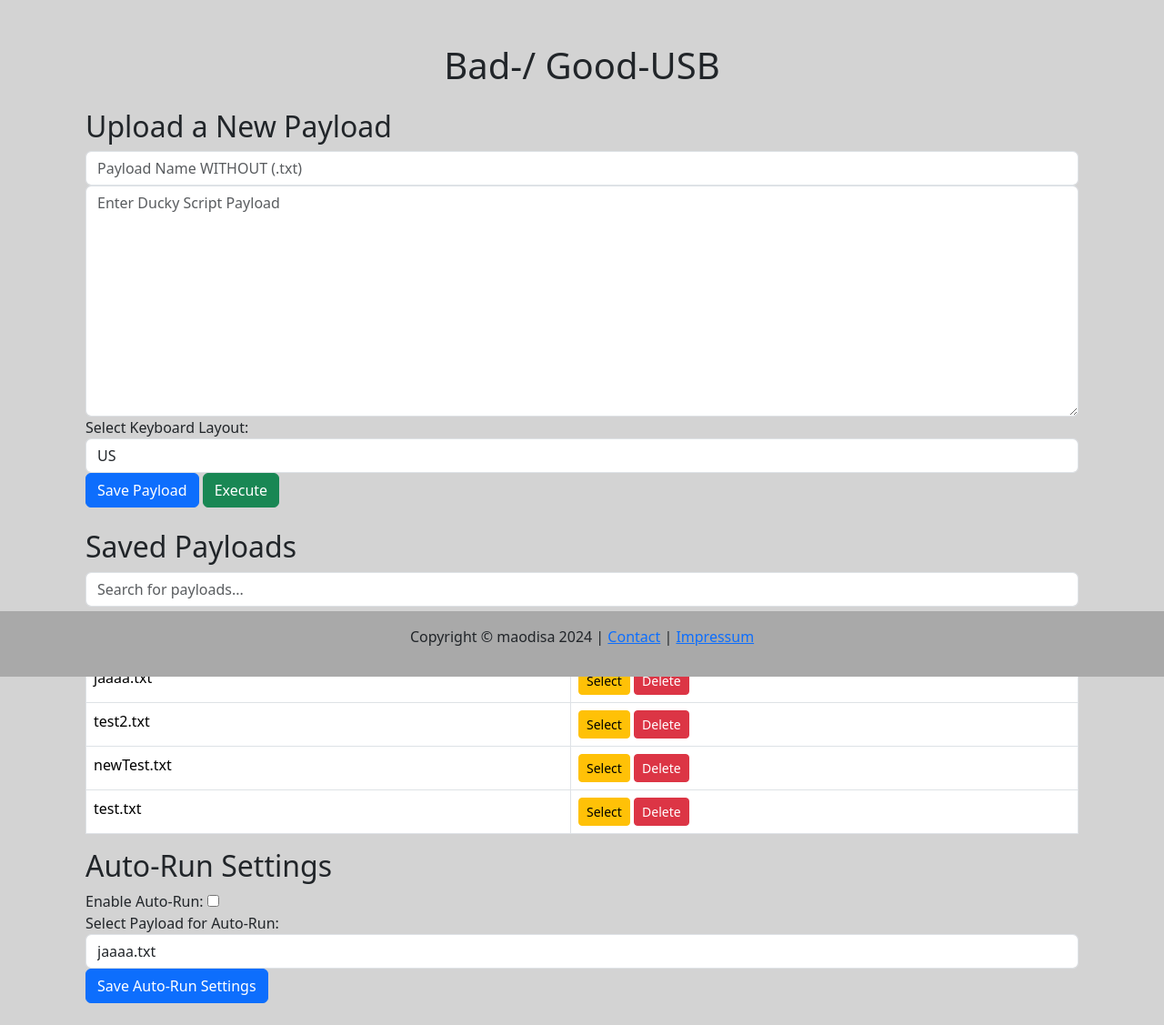
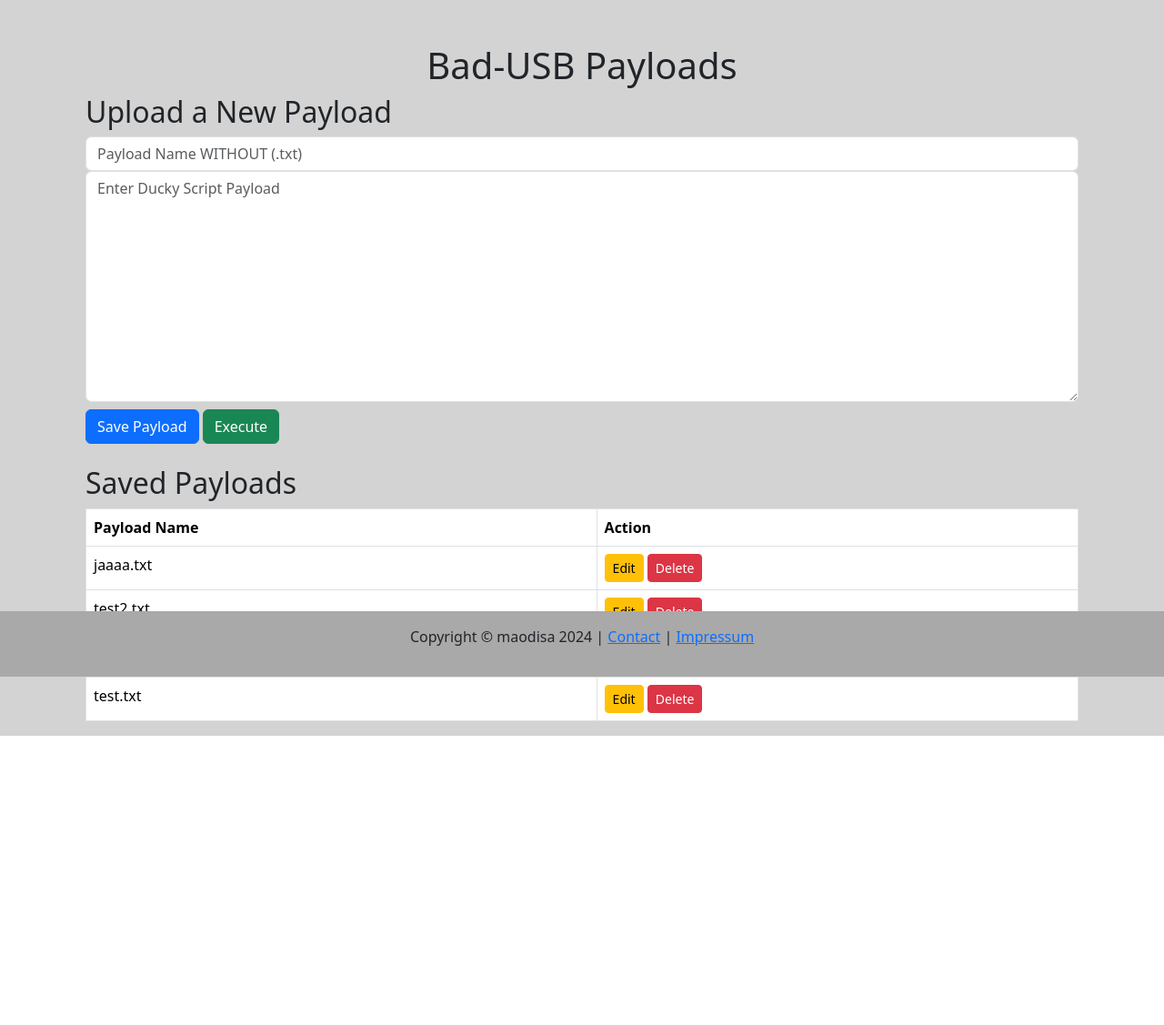
Before and after one commit to maodisa/pwnServer, a Flask app: page /badUSB/ in a window 1280 px wide. Shown: the part 56-1183 px from the top of the page at 91% size. After the commit the page ends 865 px from the top, so only its background shows below. Run offline with Flask 3, Linux system fonts and the light colour scheme.

Commit message:
edited ducky stuff

```diff
--- a/app/admin/blueprints/badUSB/routes.py
+++ b/app/admin/blueprints/badUSB/routes.py
@@ -1,3 +1,4 @@
+# routes.py
 import os
 from flask import render_template, Blueprint, request, redirect, url_for, flash
 from app.admin.python.ducky_script.ducky import execute_payload
@@ -6,14 +7,12 @@ badUSB = Blueprint('badUSB', __name__, template_folder='templates')
 
 # Speicherort für die Payloads
 payload_dir = "app/admin/static/payloads/duckyScript"
-config_file_path = "app/admin/static/config/auto_run_config.txt"
-
 
 # Funktion zur Ausführung der Duckyscript-Payload
-def run_duckyscript(file_path, layout):
+def run_duckyscript(file_path):
     try:
         # Die execute_payload Funktion aus ducky.py aufrufen
-        execute_payload(file_path, layout)
+        execute_payload(file_path, layout='US')  # Standard auf US setzen
         flash('Payload successfully executed!', 'success')
     except Exception as e:
         flash(f'Error executing payload: {str(e)}', 'danger')
@@ -24,14 +23,7 @@ def index():
     # Liste der gespeicherten Payloads laden
     payload_files = os.listdir(payload_dir)
     payloads = [f for f in payload_files if f.endswith('.txt')]
-
-    # Auto-Run-Konfiguration laden
-    auto_run_config = load_auto_run_config()
-
-    return render_template('badUSB/index.html',
-                           payloads=payloads,
-                           auto_run_enabled=auto_run_config['enabled'],
-                           auto_run_payload=auto_run_config['payload_name'])
+    return render_template('badUSB/index.html', payloads=payloads)
 
 
 # Route zum Hochladen und Speichern von Payloads
@@ -59,11 +51,10 @@ def edit_payload(filename):
         with open(file_path, "r") as file:
             edit_payload = file.read()
 
-        # Lade alle gespeicherten Payloads und schalte in den Bearbeitungsmodus
+        # Liste der gespeicherten Payloads laden
         payload_files = os.listdir(payload_dir)
         payloads = [f for f in payload_files if f.endswith('.txt')]
 
-        # Render mit aktiviertem Bearbeitungsmodus
         return render_template('badUSB/index.html',
                                payloads=payloads,
                                edit_mode=True,
@@ -77,7 +68,7 @@ def edit_payload(filename):
 # Route zum Speichern der bearbeiteten Payload
 @badUSB.route('/update/<filename>', methods=['POST'])
 def update_payload(filename):
-    payload = request.form['payload'].strip()  # Entfernt führende und nachfolgende Leerzeichen/Tabs
+    payload = request.form['payload'].strip()
     file_path = os.path.join(payload_dir, filename)
 
     try:
@@ -90,79 +81,18 @@ def update_payload(filename):
     return redirect(url_for('badUSB.index'))
 
 
-# Route zum Löschen eines Payloads
-@badUSB.route('/delete/<filename>', methods=['POST'])
-def delete_payload(filename):
-    file_path = os.path.join(payload_dir, filename)
+# Route zum Ausführen des ausgewählten Payloads
+@badUSB.route('/execute_selected', methods=['POST'])
+def execute_selected_payload():
+    payload_content = request.form['payload']
+    temp_payload_path = os.path.join(payload_dir, "temp_execution_payload.txt")
 
     try:
-        if os.path.exists(file_path):
-            os.remove(file_path)  # Löscht die Datei
-            flash(f'Payload "{filename}" deleted successfully.', 'success')
-        else:
-            flash(f'Payload "{filename}" does not exist.', 'danger')
-    except Exception as e:
-        flash(f'Error deleting payload: {str(e)}', 'danger')
-
-    return redirect(url_for('badUSB.index'))
-
-
-# Neue Route zum Ausführen des ausgewählten Payloads
-@badUSB.route('/execute_selected', methods=['POST'])
-def execute_selected_payload():
-    # Payload aus dem Formular und das ausgewählte Layout abfragen
-    payload_content = request.form['payload']
-    layout = request.form.get('keyboard_layout', 'US')  # Standardmäßig auf US setzen
-
-    try:
-        # Temporär gespeichertes Payload ausführen
-        temp_payload_path = os.path.join(payload_dir, "temp_execution_payload.txt")
         with open(temp_payload_path, "w") as temp_file:
             temp_file.write(payload_content)
 
-        # Ausführen des temporären Payloads
-        run_duckyscript(temp_payload_path, layout)
+        run_duckyscript(temp_payload_path)
     except Exception as e:
         flash(f'Error executing payload: {str(e)}', 'danger')
 
     return redirect(url_for('badUSB.index'))
-
-
-# Funktion zum Laden der Auto-Run-Konfiguration
-def load_auto_run_config():
-    config = {'enabled': False, 'payload_name': ''}
-    if os.path.exists(config_file_path):
-        with open(config_file_path, 'r') as file:
-            lines = file.readlines()
-            config['enabled'] = lines[0].split('=')[1].strip() == 'True'
-            config['payload_name'] = lines[1].split('=')[1].strip()
-    return config
-
-
-# Funktion zum Speichern der Auto-Run-Konfiguration
-def save_auto_run_config(enabled, payload_name):
-    with open(config_file_path, 'w') as file:
-        file.write(f"enabled={enabled}\n")
-        file.write(f"payload_name={payload_name}\n")
-
-
-# Route zum Aktualisieren der Auto-Run-Einstellungen
-@badUSB.route('/update_auto_run', methods=['POST'])
-def update_auto_run():
-    # Lesen der Formulardaten
-    auto_run_enabled = request.form.get('auto_run_enabled') == 'on'
-    auto_run_payload = request.form.get('auto_run_payload')
-
-    # Speichern der Konfiguration
-    save_auto_run_config(auto_run_enabled, auto_run_payload)
-
-    flash('Auto-Run settings updated!', 'success')
-    return redirect(url_for('badUSB.index'))
-
-
-# Funktion zum Ausführen des Auto-Run-Payloads beim Start
-def auto_run_if_enabled():
-    config = load_auto_run_config()
-    if config['enabled'] and config['payload_name']:
-        payload_path = os.path.join(payload_dir, config['payload_name'])
-        run_duckyscript(payload_path, layout='US')  # Hier kannst du das Standard-Layout anpassen
--- a/app/admin/blueprints/badUSB/templates/badUSB/index.html
+++ b/app/admin/blueprints/badUSB/templates/badUSB/index.html
@@ -1,24 +1,10 @@
+<!-- index.html -->
 {% extends "base.html" %}
 {% block title %}Bad-USB{% endblock %}
 
-{% block scripts %}
-    <script src="{{ url_for('static', filename='/js/own/search_payloads.js') }}"></script>
-    <script src="{{ url_for('static', filename='/js/own/confirm_delete.js') }}"></script>
-
-    <!-- Script to hide flash messages after 5 seconds -->
-    <script>
-        setTimeout(function () {
-            let flashMessages = document.getElementById('flash-messages');
-            if (flashMessages) {
-                flashMessages.style.display = 'none';
-            }
-        }, 5000);  // Hide after 5 seconds
-    </script>
-{% endblock %}
-
 {% block main %}
 <div class="container mt-5">
-        <h1 class="text-center">Bad-/ Good-USB</h1>
+    <h1 class="text-center">Bad-USB Payloads</h1>
 
     <!-- Flash messages -->
     <div id="flash-messages">
@@ -28,8 +14,7 @@
                     {% for category, message in messages %}
                         <div class="alert alert-{{ category }} alert-dismissible fade show" role="alert">
                             {{ message }}
-                                <button type="button" class="btn-close" data-bs-dismiss="alert"
-                                        aria-label="Close"></button>
+                            <button type="button" class="btn-close" data-bs-dismiss="alert" aria-label="Close"></button>
                         </div>
                     {% endfor %}
                 </div>
@@ -37,62 +22,35 @@
         {% endwith %}
     </div>
 
-        <h2 class="mt-4">{% if edit_mode %}Edit{% else %}Upload a New{% endif %} Payload</h2>
-
-        <!-- Eingabeform für Ducky Script Payload -->
-        <form action="
-
-                {% if edit_mode %}{{ url_for('badUSB.update_payload', filename=edit_payload_name) }}{% else %}{{ url_for('badUSB.upload_payload') }}{% endif %}"
-              method="post" id="payload-form" class="mb-4">
-            <div class="form-group">
-                <input type="text" name="name" class="form-control"
-                       value="{% if edit_mode %}{{ edit_payload_name }}{% else %}{% endif %}"
-                       placeholder="Payload Name WITHOUT (.txt)"
-                       required>
-            </div>
-            <div class="form-group">
-                <textarea name="payload" rows="10" class="form-control"
-                          placeholder="Enter Ducky Script Payload">{% if edit_mode %}
-                    {{ edit_payload }}{% else %}{% endif %}</textarea>
-            </div>
-            <div class="form-group">
-                <label for="keyboard_layout">Select Keyboard Layout:</label>
-                <select name="keyboard_layout" id="keyboard_layout" class="form-control">
-                    <option value="US">US</option>
-                    <option value="DE">DE</option>
-                    <!-- Add more options as needed -->
-                </select>
-            </div>
-            <button type="submit" class="btn btn-primary">{% if edit_mode %}Save Changes{% else %}Save
-                Payload{% endif %}</button>
-            <button type="submit" formaction="{{ url_for('badUSB.execute_selected_payload') }}" formmethod="post"
-                    class="btn btn-success">Execute
-            </button>
+    <!-- Upload or Edit Payload Form -->
+    <h2>{% if edit_mode %}Edit{% else %}Upload a New{% endif %} Payload</h2>
+    <form action="{% if edit_mode %}{{ url_for('badUSB.update_payload', filename=edit_payload_name) }}{% else %}{{ url_for('badUSB.upload_payload') }}{% endif %}"
+          method="post" class="mb-4">
+        <input type="text" name="name" class="form-control" value="{% if edit_mode %}{{ edit_payload_name }}{% endif %}"
+               placeholder="Payload Name WITHOUT (.txt)" required>
+        <textarea name="payload" rows="10" class="form-control" placeholder="Enter Ducky Script Payload">{% if edit_mode %}{{ edit_payload }}{% endif %}</textarea>
+        <button type="submit" class="btn btn-primary mt-2">{% if edit_mode %}Save Changes{% else %}Save Payload{% endif %}</button>
+        <button type="submit" formaction="{{ url_for('badUSB.execute_selected_payload') }}" formmethod="post" class="btn btn-success mt-2">Execute</button>
     </form>
 
-        <!-- Suche und Anzeige gespeicherter Payloads -->
+    <!-- Saved Payloads -->
     <h2>Saved Payloads</h2>
-        <input type="text" id="searchInput" onkeyup="searchPayload()" placeholder="Search for payloads..."
-               class="form-control mb-3">
-
     <table class="table table-bordered">
-            <thead class="thead-light">
+        <thead>
         <tr>
             <th>Payload Name</th>
             <th>Action</th>
         </tr>
         </thead>
-            <tbody id="payloadTable">
+        <tbody>
         {% for payload in payloads %}
             <tr>
                 <td>{{ payload }}</td>
                 <td>
-                        <form action="{{ url_for('badUSB.edit_payload', filename=payload) }}" method="get"
-                              style="display:inline;">
-                            <button type="submit" class="btn btn-warning btn-sm">Select</button>
+                    <form action="{{ url_for('badUSB.edit_payload', filename=payload) }}" method="get" style="display:inline;">
+                        <button type="submit" class="btn btn-warning btn-sm">Edit</button>
                     </form>
-                        <form action="{{ url_for('badUSB.delete_payload', filename=payload) }}" method="post"
-                              style="display:inline;" onsubmit="return confirmDelete('{{ payload }}')">
+                    <form action="{{ url_for('badUSB.delete_payload', filename=payload) }}" method="post" style="display:inline;" onsubmit="return confirm('Are you sure you want to delete this payload?');">
                         <button type="submit" class="btn btn-danger btn-sm">Delete</button>
                     </form>
                 </td>
@@ -100,23 +58,5 @@
         {% endfor %}
         </tbody>
     </table>
-        <h2>Auto-Run Settings</h2>
-        <form action="{{ url_for('badUSB.update_auto_run') }}" method="post" class="mb-4">
-            <div class="form-group">
-                <label for="auto_run_enabled">Enable Auto-Run:</label>
-                <input type="checkbox" name="auto_run_enabled" id="auto_run_enabled"
-                       {% if auto_run_enabled %}checked{% endif %}>
-            </div>
-            <div class="form-group">
-                <label for="auto_run_payload">Select Payload for Auto-Run:</label>
-                <select name="auto_run_payload" id="auto_run_payload" class="form-control">
-                    {% for payload in payloads %}
-                        <option value="{{ payload }}"
-                                {% if payload == auto_run_payload %}selected{% endif %}>{{ payload }}</option>
-                    {% endfor %}
-                </select>
-            </div>
-            <button type="submit" class="btn btn-primary">Save Auto-Run Settings</button>
-        </form>
 </div>
 {% endblock %}
```
Also changed, not shown: INSTALLATION.md (+19 -33 lines), app/admin/python/ducky_script/ducky.py (+70 -61 lines), README.md. Lines whose indentation alone changed are shown as unchanged.
